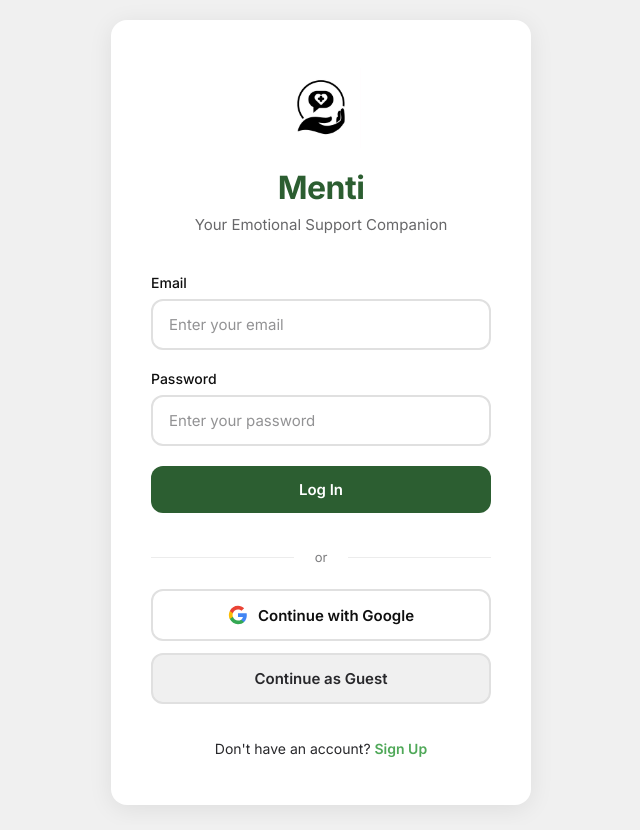
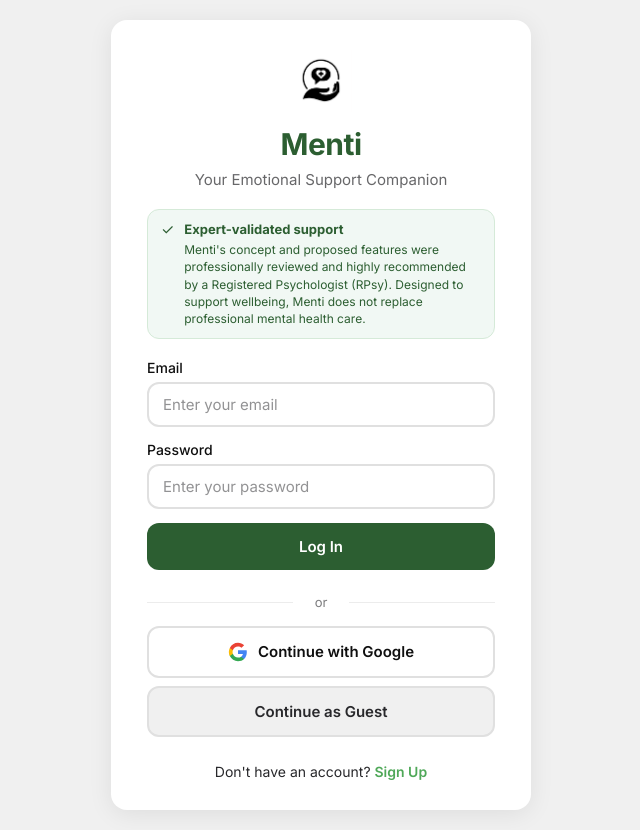
Before and after one commit to sh3ki/menti_chatbot, a Flask app: page /login in a window 1280 px wide. Shown: the whole page, without its empty margins (319-959 px from the left). Before the commit the page ends 805 px from the top, so only its background shows below. Run offline with Flask 3, Linux system fonts and the light colour scheme; some libraries are stand-ins or nearby versions.

Commit message:
Update templates/login.html

```diff
--- a/templates/login.html
+++ b/templates/login.html
@@ -31,7 +31,7 @@
             box-shadow: 0 4px 24px rgba(15, 15, 15, 0.08);
             width: 100%;
             max-width: 420px;
-            padding: 48px 40px;
+            padding: 30px 36px;
             animation: fadeIn 0.4s ease-out;
         }
 
@@ -48,19 +48,19 @@
 
         .logo {
             text-align: center;
-            margin-bottom: 40px;
+            margin-bottom: 24px;
         }
 
         .logo-image {
-            width: 80px;
-            height: 80px;
-            margin-bottom: 16px;
+            width: 62px;
+            height: 62px;
+            margin-bottom: 10px;
             object-fit: contain;
         }
 
         .logo h1 {
             color: #2C5E31;
-            font-size: 32px;
+            font-size: 30px;
             font-weight: 700;
             margin-bottom: 8px;
             letter-spacing: -0.5px;
@@ -73,13 +73,39 @@
             opacity: 0.7;
         }
 
+        .trust-notice {
+            display: flex;
+            gap: 10px;
+            align-items: flex-start;
+            background: #F1F8F4;
+            border: 1px solid #D5EAD8;
+            border-radius: 12px;
+            padding: 10px 13px;
+            margin: -4px 0 20px;
+            color: #2C5E31;
+            font-size: 12px;
+            line-height: 1.45;
+        }
+
+        .trust-notice-icon {
+            flex: 0 0 auto;
+            font-size: 15px;
+            line-height: 1.3;
+        }
+
+        .trust-notice strong {
+            display: block;
+            margin-bottom: 2px;
+            font-size: 13px;
+        }
+
         .form-group {
-            margin-bottom: 20px;
+            margin-bottom: 14px;
         }
 
         .form-group label {
             display: block;
-            margin-bottom: 8px;
+            margin-bottom: 6px;
             color: #0F0F0F;
             font-weight: 500;
             font-size: 14px;
@@ -87,7 +113,7 @@
 
         .form-group input {
             width: 100%;
-            padding: 14px 16px;
+            padding: 11px 14px;
             border: 2px solid #E0E0E0;
             border-radius: 12px;
             font-size: 15px;
@@ -117,7 +143,7 @@
             font-weight: 600;
             cursor: pointer;
             transition: all 0.2s ease;
-            margin-bottom: 12px;
+            margin-bottom: 8px;
             font-family: inherit;
         }
 
@@ -164,7 +190,7 @@
 
         .divider {
             text-align: center;
-            margin: 24px 0;
+            margin: 16px 0;
             color: #28282B;
             font-size: 13px;
             position: relative;
@@ -191,7 +217,7 @@
 
         .toggle-form {
             text-align: center;
-            margin-top: 24px;
+            margin-top: 18px;
             font-size: 14px;
             color: #28282B;
         }
@@ -228,7 +254,7 @@
 
         @media (max-width: 480px) {
             .login-container {
-                padding: 40px 24px;
+            padding: 28px 24px;
             }
 
             .logo h1 {
@@ -254,6 +280,11 @@
             <img src="/static/menti logo.png" alt="Menti Logo" class="logo-image">
             <h1>Menti</h1>
             <p>Your Emotional Support Companion</p>
+        </div>
+
+        <div class="trust-notice" role="note">
+            <span class="trust-notice-icon" aria-hidden="true">&#10003;</span>
+            <div><strong>Expert-validated support</strong>Menti's concept and proposed features were professionally reviewed and highly recommended by a Registered Psychologist (RPsy). Designed to support wellbeing, Menti does not replace professional mental health care.</div>
         </div>
 
         <div class="error-message" id="errorMessage"></div>
```
